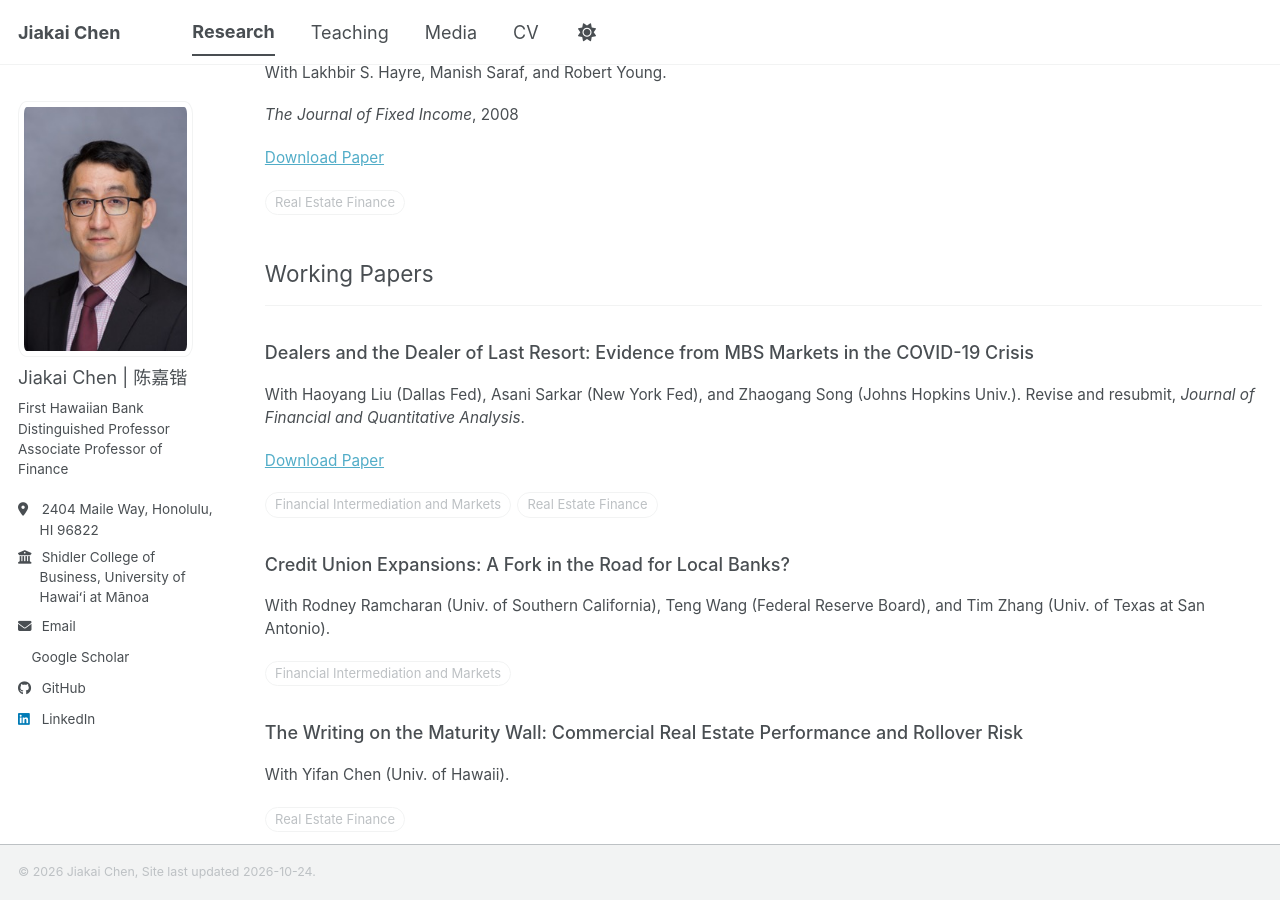
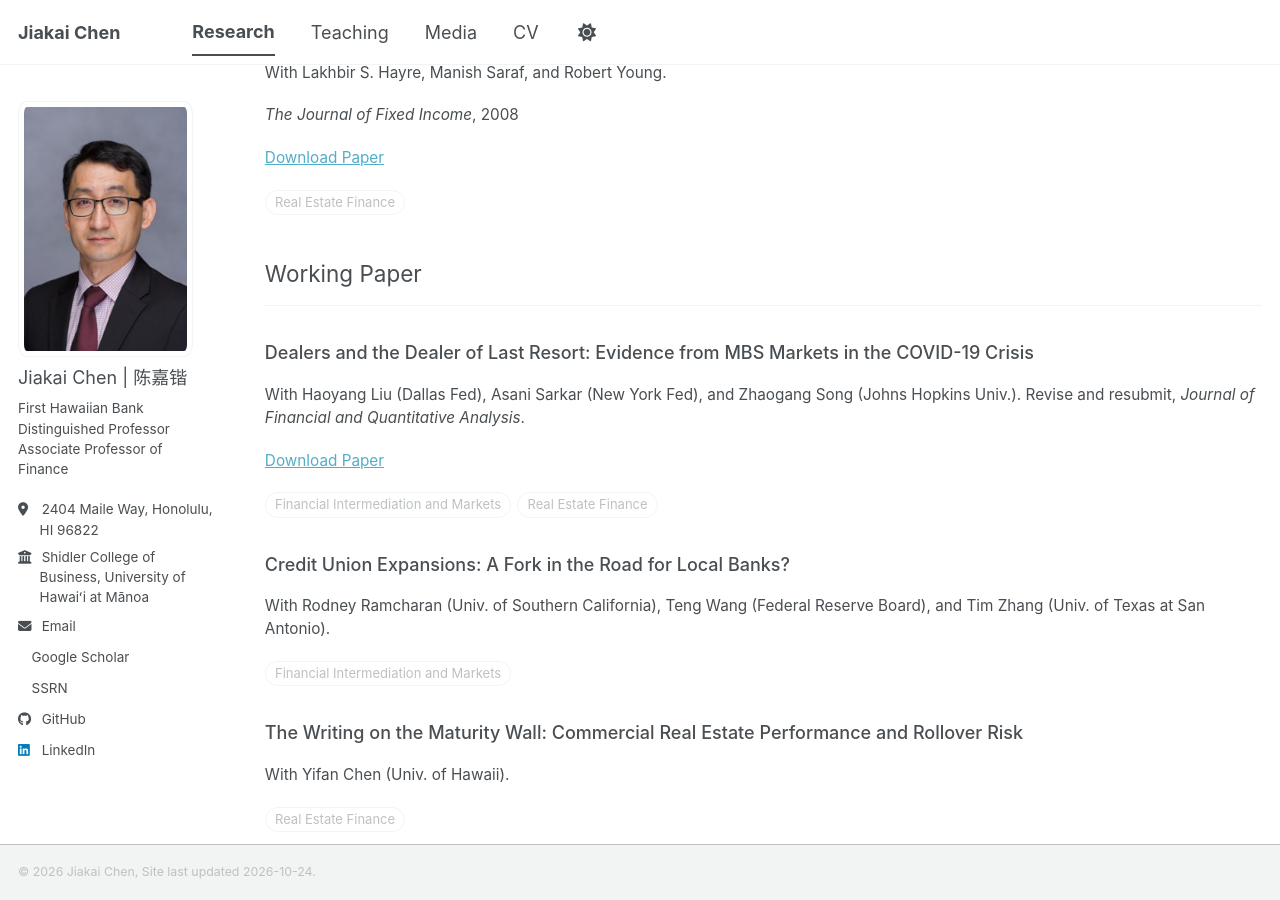
Before and after one commit to jiakaichen/jiakaichen.github.io, a Jekyll site: the page built from _pages/publications.html, in a window 1280 px wide and 900 px high, scrolled down 1575 px. Built offline with Jekyll 4.4.1, drawn with Linux system fonts in a browser that asks for light colours; a style sheet for code colours, icons or effects is not loaded.

Commit message:
Add SSRN page and use singular in category names.

```diff
--- a/_config.yml
+++ b/_config.yml
@@ -40,7 +40,7 @@ author:
   impactstory      : # URL
   orcid            : # URL
   semantic         : # URL
-  ssrn             : # URL
+  ssrn             : https://papers.ssrn.com/Sol3/Cf_Dev/AbsByAuth.cfm?per_id=1436501
   pubmed           : # URL
   researchgate     : # URL
   scopus           : # URL
@@ -89,7 +89,7 @@ publication_category:
   policy:
     title: 'Government Policy Analysis'
   working:
-    title: 'Working Papers'
+    title: 'Working Paper'
   wip:
     title: 'Work in Progress'
 
```
